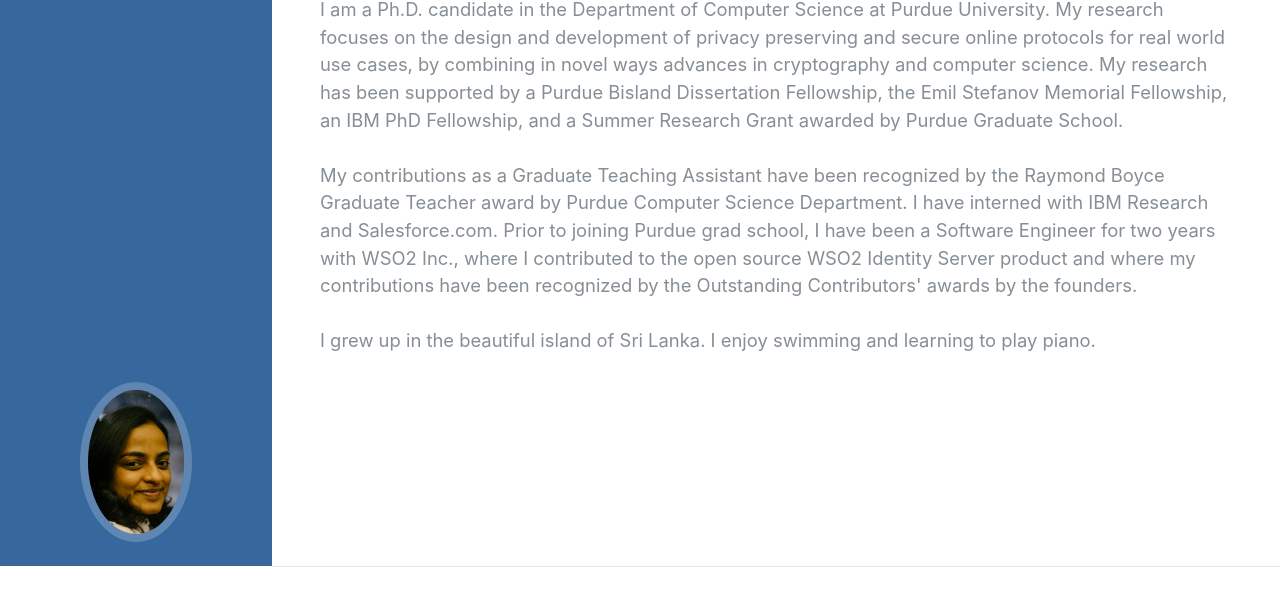
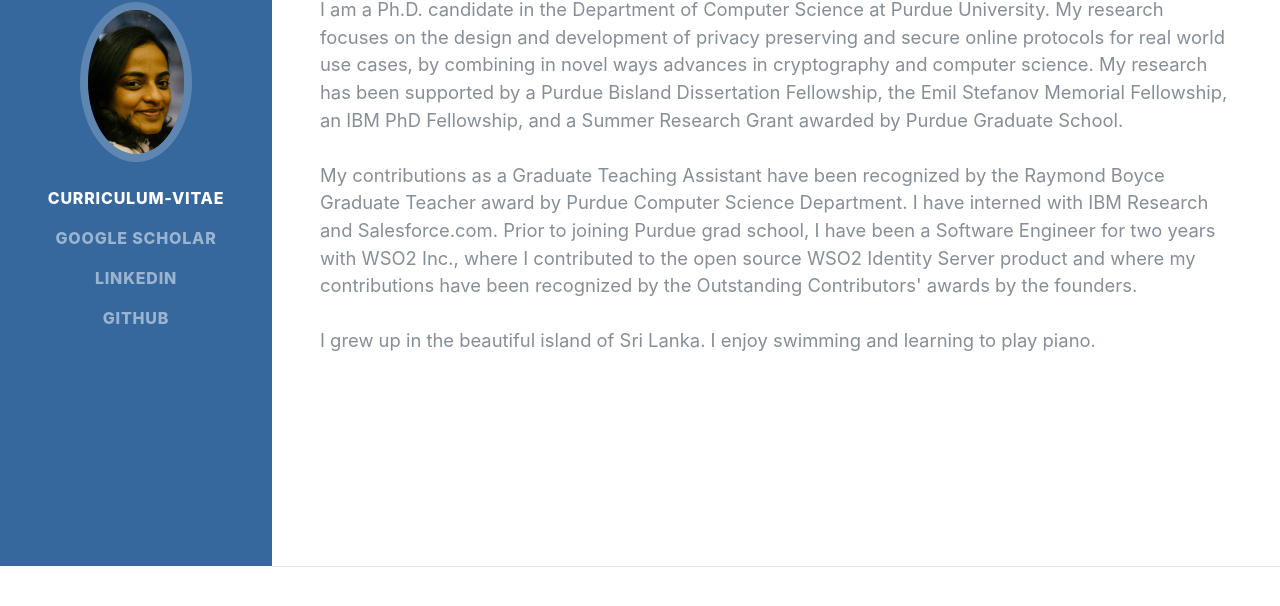
Before and after one commit to hasinitg/hasinitg.github.io, a plain HTML site: page index.html in a window 1280 px wide. Shown: the part 234-840 px from the top of the page. Drawn offline with Linux system fonts and the light colour scheme; a web font is replaced by a local one.

Commit message:
update home page

```diff
--- a/index.html
+++ b/index.html
@@ -36,34 +36,22 @@
             aria-controls="navbarSupportedContent" aria-expanded="false" aria-label="Toggle navigation">
         <span class="navbar-toggler-icon"></span>
     </button> -->
-    <!-- <div class="collapse navbar-collapse" id="navbarSupportedContent">
+    <div class="collapse navbar-collapse" id="navbarSupportedContent">
         <ul class="navbar-nav">
             <li class="nav-item">
-                <a class="nav-link js-scroll-trigger" href="#about">About</a>
+                <a class="nav-link js-scroll-trigger" href="#cv">Curriculum-Vitae</a>
             </li>
             <li class="nav-item">
-                <a class="nav-link js-scroll-trigger" href="#research">Research Projects</a>
+                <a class="nav-link js-scroll-trigger" href="#research">Google Scholar</a>
             </li>
             <li class="nav-item">
-                <a class="nav-link js-scroll-trigger" href="#publications">Publications</a>
-            </li>
-            <li class="nav-item">-->
-                <!--<a class="nav-link js-scroll-trigger" href="#professionalExperience">Professional Experience</a>-->
-            <!--</li>
-            <li class="nav-item">
-                <a class="nav-link js-scroll-trigger" href="#awards">Awards</a>
+                <a class="nav-link js-scroll-trigger" href="#publications">LinkedIn</a>
             </li>
             <li class="nav-item">
-                <a class="nav-link js-scroll-trigger" href="#resume">Resume</a>
+                <a class="nav-link js-scroll-trigger" href="#publications">Github</a>
             </li>
-            <li class="nav-item">
-                <a class="nav-link js-scroll-trigger" href="#cv">CV</a>
-            </li>
-            <li class="nav-item">-->
-                <!--<a class="nav-link js-scroll-trigger" href="#activities">Other Activities</a>-->
-            <!--</li>
         </ul>
-    </div> -->
+    </div>
 </nav>
 
 <div class="container-fluid p-0">
```
